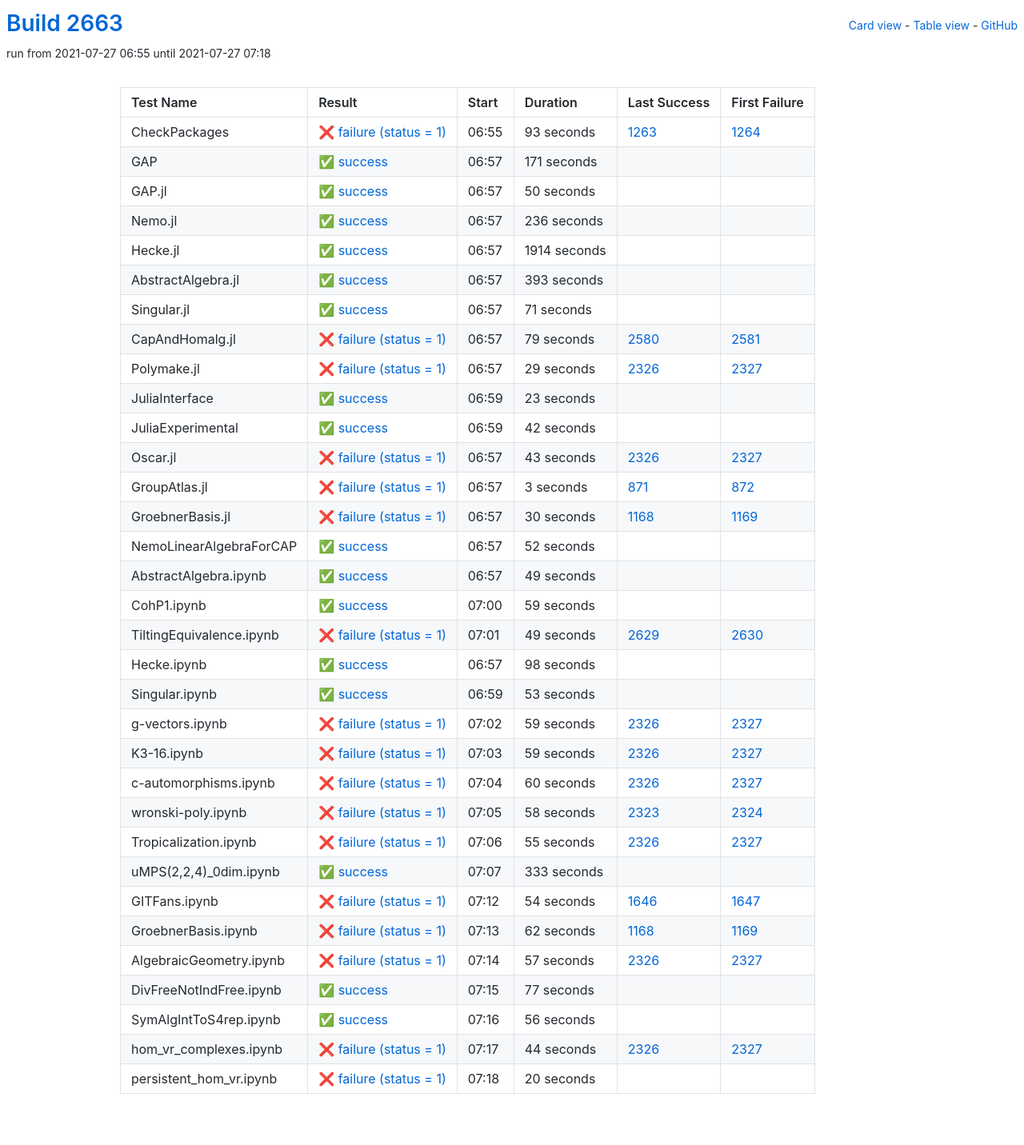
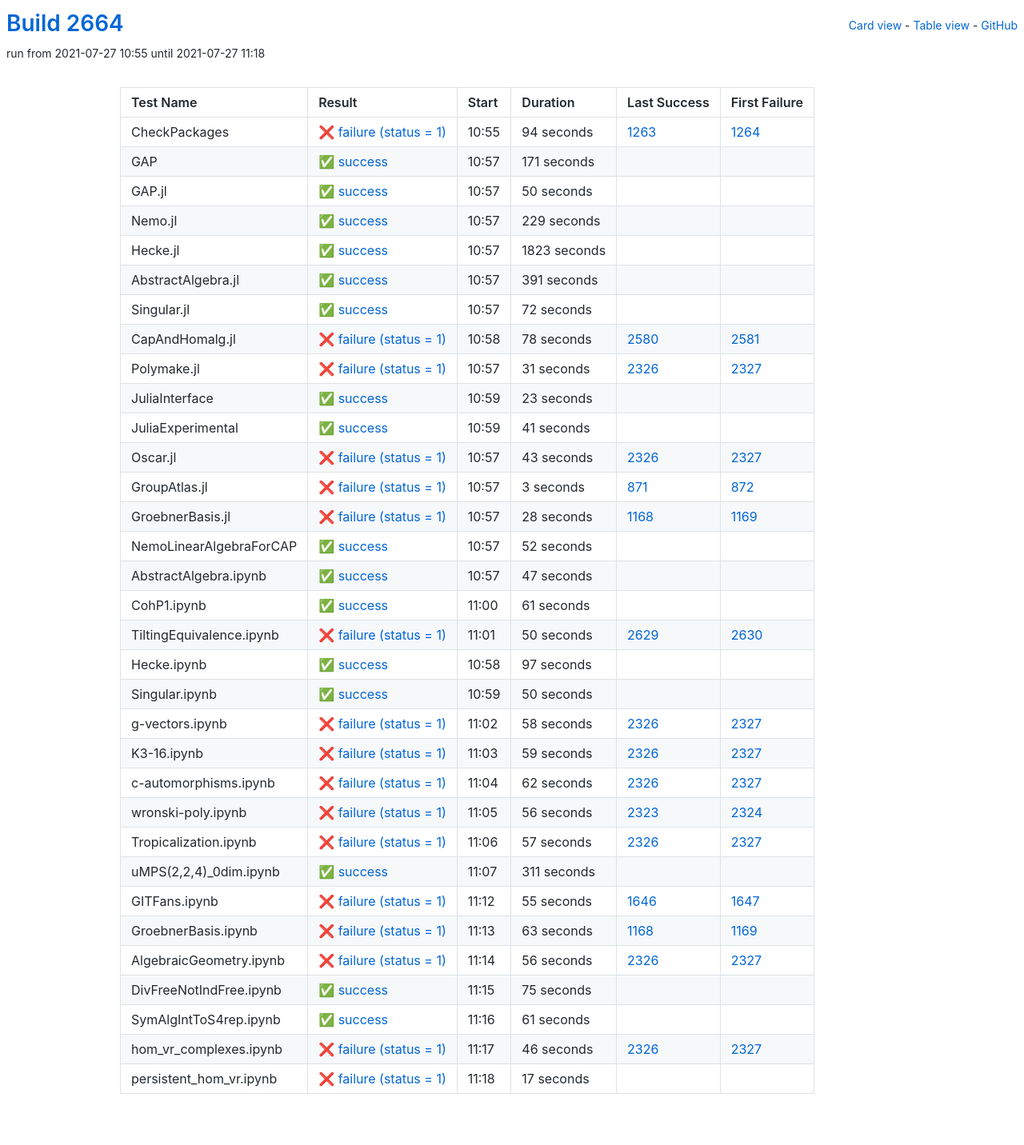
Before and after one commit to oscar-system/oscar-ci-status-stable, a Jekyll site: the page built from table.html, in a window 1280 px wide. Shown: the whole page at 80% size. Built offline with Jekyll 4.4.1, drawn with Linux system fonts in a browser that asks for light colours.

Commit message:
Build #2664

```diff
--- a/_data/ci.yml
+++ b/_data/ci.yml
@@ -1,6 +1,6 @@
 ---
-build: 2663
-build_url: https://oscarci.mathematik.uni-kl.de/job/oscar-stable/2663/
+build: 2664
+build_url: https://oscarci.mathematik.uni-kl.de/job/oscar-stable/2664/
 job: oscar-stable
 organization: oscar-system
 repo: oscar-ci-status-stable
@@ -8,20 +8,20 @@ repourl: https://github.com/oscar-system/oscar-ci-status-stable
 tests:
 - name: CheckPackages
   id: checkpackages
-  log: https://oscarci.mathematik.uni-kl.de/job/oscar-stable/2663/artifact/logs/build-2663/CheckPackages.log
-  start: 2021-07-27 06:55
+  log: https://oscarci.mathematik.uni-kl.de/job/oscar-stable/2664/artifact/logs/build-2664/CheckPackages.log
+  start: 2021-07-27 10:55
   success: false
   exitcode: 1
   status: failure
-  duration: 93
+  duration: 94
   last_success: 1263
   last_success_url: https://oscarci.mathematik.uni-kl.de/job/oscar-stable/1263/
   first_failure: 1264
   first_failure_url: https://oscarci.mathematik.uni-kl.de/job/oscar-stable/1264/
 - name: GAP
   id: gap
-  log: https://oscarci.mathematik.uni-kl.de/job/oscar-stable/2663/artifact/logs/build-2663/GAP.log
-  start: 2021-07-27 06:57
+  log: https://oscarci.mathematik.uni-kl.de/job/oscar-stable/2664/artifact/logs/build-2664/GAP.log
+  start: 2021-07-27 10:57
   success: true
   exitcode: 0
   status: success
@@ -32,8 +32,8 @@ tests:
   first_failure_url:
 - name: GAP.jl
   id: gap-jl
-  log: https://oscarci.mathematik.uni-kl.de/job/oscar-stable/2663/artifact/logs/build-2663/GAP.jl.log
-  start: 2021-07-27 06:57
+  log: https://oscarci.mathematik.uni-kl.de/job/oscar-stable/2664/artifact/logs/build-2664/GAP.jl.log
+  start: 2021-07-27 10:57
   success: true
   exitcode: 0
   status: success
@@ -44,80 +44,80 @@ tests:
   first_failure_url:
 - name: Nemo.jl
   id: nemo-jl
-  log: https://oscarci.mathematik.uni-kl.de/job/oscar-stable/2663/artifact/logs/build-2663/Nemo.jl.log
-  start: 2021-07-27 06:57
+  log: https://oscarci.mathematik.uni-kl.de/job/oscar-stable/2664/artifact/logs/build-2664/Nemo.jl.log
+  start: 2021-07-27 10:57
   success: true
   exitcode: 0
   status: success
-  duration: 236
+  duration: 229
   last_success: false
   last_success_url:
   first_failure: false
   first_failure_url:
 - name: Hecke.jl
   id: hecke-jl
-  log: https://oscarci.mathematik.uni-kl.de/job/oscar-stable/2663/artifact/logs/build-2663/Hecke.jl.log
-  start: 2021-07-27 06:57
+  log: https://oscarci.mathematik.uni-kl.de/job/oscar-stable/2664/artifact/logs/build-2664/Hecke.jl.log
+  start: 2021-07-27 10:57
   success: true
   exitcode: 0
   status: success
-  duration: 1914
+  duration: 1823
   last_success: false
   last_success_url:
   first_failure: false
   first_failure_url:
 - name: AbstractAlgebra.jl
   id: abstractalgebra-jl
-  log: https://oscarci.mathematik.uni-kl.de/job/oscar-stable/2663/artifact/logs/build-2663/AbstractAlgebra.jl.log
-  start: 2021-07-27 06:57
+  log: https://oscarci.mathematik.uni-kl.de/job/oscar-stable/2664/artifact/logs/build-2664/AbstractAlgebra.jl.log
+  start: 2021-07-27 10:57
   success: true
   exitcode: 0
   status: success
-  duration: 393
+  duration: 391
   last_success: false
   last_success_url:
   first_failure: false
   first_failure_url:
 - name: Singular.jl
   id: singular-jl
-  log: https://oscarci.mathematik.uni-kl.de/job/oscar-stable/2663/artifact/logs/build-2663/Singular.jl.log
-  start: 2021-07-27 06:57
+  log: https://oscarci.mathematik.uni-kl.de/job/oscar-stable/2664/artifact/logs/build-2664/Singular.jl.log
+  start: 2021-07-27 10:57
   success: true
   exitcode: 0
   status: success
-  duration: 71
+  duration: 72
   last_success: false
   last_success_url:
   first_failure: false
   first_failure_url:
 - name: CapAndHomalg.jl
   id: capandhomalg-jl
-  log: https://oscarci.mathematik.uni-kl.de/job/oscar-stable/2663/artifact/logs/build-2663/CapAndHomalg.jl.log
-  start: 2021-07-27 06:57
+  log: https://oscarci.mathematik.uni-kl.de/job/oscar-stable/2664/artifact/logs/build-2664/CapAndHomalg.jl.log
+  start: 2021-07-27 10:58
   success: false
   exitcode: 1
   status: failure
-  duration: 79
+  duration: 78
   last_success: 2580
   last_success_url: https://oscarci.mathematik.uni-kl.de/job/oscar-stable/2580/
   first_failure: 2581
   first_failure_url: https://oscarci.mathematik.uni-kl.de/job/oscar-stable/2581/
 - name: Polymake.jl
   id: polymake-jl
-  log: https://oscarci.mathematik.uni-kl.de/job/oscar-stable/2663/artifact/logs/build-2663/Polymake.jl.log
-  start: 2021-07-27 06:57
+  log: https://oscarci.mathematik.uni-kl.de/job/oscar-stable/2664/artifact/logs/build-2664/Polymake.jl.log
+  start: 2021-07-27 10:57
   success: false
   exitcode: 1
   status: failure
-  duration: 29
+  duration: 31
   last_success: 2326
   last_success_url: https://oscarci.mathematik.uni-kl.de/job/oscar-stable/2326/
   first_failure: 2327
   first_failure_url: https://oscarci.mathematik.uni-kl.de/job/oscar-stable/2327/
 - name: JuliaInterface
   id: juliainterface
-  log: https://oscarci.mathematik.uni-kl.de/job/oscar-stable/2663/artifact/logs/build-2663/JuliaInterface.log
-  start: 2021-07-27 06:59
+  log: https://oscarci.mathematik.uni-kl.de/job/oscar-stable/2664/artifact/logs/build-2664/JuliaInterface.log
+  start: 2021-07-27 10:59
   success: true
   exitcode: 0
   status: success
@@ -128,20 +128,20 @@ tests:
   first_failure_url:
 - name: JuliaExperimental
   id: juliaexperimental
-  log: https://oscarci.mathematik.uni-kl.de/job/oscar-stable/2663/artifact/logs/build-2663/JuliaExperimental.log
-  start: 2021-07-27 06:59
+  log: https://oscarci.mathematik.uni-kl.de/job/oscar-stable/2664/artifact/logs/build-2664/JuliaExperimental.log
+  start: 2021-07-27 10:59
   success: true
   exitcode: 0
   status: success
-  duration: 42
+  duration: 41
   last_success: false
   last_success_url:
   first_failure: false
   first_failure_url:
 - name: Oscar.jl
   id: oscar-jl
-  log: https://oscarci.mathematik.uni-kl.de/job/oscar-stable/2663/artifact/logs/build-2663/Oscar.jl.log
-  start: 2021-07-27 06:57
+  log: https://oscarci.mathematik.uni-kl.de/job/oscar-stable/2664/artifact/logs/build-2664/Oscar.jl.log
+  start: 2021-07-27 10:57
   success: false
   exitcode: 1
   status: failure
@@ -152,8 +152,8 @@ tests:
   first_failure_url: https://oscarci.mathematik.uni-kl.de/job/oscar-stable/2327/
 - name: GroupAtlas.jl
   id: groupatlas-jl
-  log: https://oscarci.mathematik.uni-kl.de/job/oscar-stable/2663/artifact/logs/build-2663/GroupAtlas.jl.log
-  start: 2021-07-27 06:57
+  log: https://oscarci.mathematik.uni-kl.de/job/oscar-stable/2664/artifact/logs/build-2664/GroupAtlas.jl.log
+  start: 2021-07-27 10:57
   success: false
   exitcode: 1
   status: failure
@@ -164,20 +164,20 @@ tests:
   first_failure_url: https://oscarci.mathematik.uni-kl.de/job/oscar-stable/872/
 - name: GroebnerBasis.jl
   id: groebnerbasis-jl
-  log: https://oscarci.mathematik.uni-kl.de/job/oscar-stable/2663/artifact/logs/build-2663/GroebnerBasis.jl.log
-  start: 2021-07-27 06:57
+  log: https://oscarci.mathematik.uni-kl.de/job/oscar-stable/2664/artifact/logs/build-2664/GroebnerBasis.jl.log
+  start: 2021-07-27 10:57
   success: false
   exitcode: 1
   status: failure
-  duration: 30
+  duration: 28
   last_success: 1168
   last_success_url: https://oscarci.mathematik.uni-kl.de/job/oscar-stable/1168/
   first_failure: 1169
   first_failure_url: https://oscarci.mathematik.uni-kl.de/job/oscar-stable/1169/
 - name: NemoLinearAlgebraForCAP
   id: nemolinearalgebraforcap
-  log: https://oscarci.mathematik.uni-kl.de/job/oscar-stable/2663/artifact/logs/build-2663/NemoLinearAlgebraForCAP.log
-  start: 2021-07-27 06:57
+  log: https://oscarci.mathematik.uni-kl.de/job/oscar-stable/2664/artifact/logs/build-2664/NemoLinearAlgebraForCAP.log
+  start: 2021-07-27 10:57
   success: true
   exitcode: 0
   status: success
@@ -188,80 +188,80 @@ tests:
   first_failure_url:
 - name: AbstractAlgebra.ipynb
   id: abstractalgebra-ipynb
-  log: https://oscarci.mathematik.uni-kl.de/job/oscar-stable/2663/artifact/logs/build-2663/AbstractAlgebra.ipynb.log
-  start: 2021-07-27 06:57
+  log: https://oscarci.mathematik.uni-kl.de/job/oscar-stable/2664/artifact/logs/build-2664/AbstractAlgebra.ipynb.log
+  start: 2021-07-27 10:57
   success: true
   exitcode: 0
   status: success
-  duration: 49
+  duration: 47
   last_success: false
   last_success_url:
   first_failure: false
   first_failure_url:
 - name: CohP1.ipynb
   id: cohp1-ipynb
-  log: https://oscarci.mathematik.uni-kl.de/job/oscar-stable/2663/artifact/logs/build-2663/CohP1.ipynb.log
-  start: 2021-07-27 07:00
+  log: https://oscarci.mathematik.uni-kl.de/job/oscar-stable/2664/artifact/logs/build-2664/CohP1.ipynb.log
+  start: 2021-07-27 11:00
   success: true
   exitcode: 0
   status: success
-  duration: 59
+  duration: 61
   last_success: false
   last_success_url:
   first_failure: false
   first_failure_url:
 - name: TiltingEquivalence.ipynb
   id: tiltingequivalence-ipynb
-  log: https://oscarci.mathematik.uni-kl.de/job/oscar-stable/2663/artifact/logs/build-2663/TiltingEquivalence.ipynb.log
-  start: 2021-07-27 07:01
+  log: https://oscarci.mathematik.uni-kl.de/job/oscar-stable/2664/artifact/logs/build-2664/TiltingEquivalence.ipynb.log
+  start: 2021-07-27 11:01
   success: false
   exitcode: 1
   status: failure
-  duration: 49
+  duration: 50
   last_success: 2629
   last_success_url: https://oscarci.mathematik.uni-kl.de/job/oscar-stable/2629/
   first_failure: 2630
   first_failure_url: https://oscarci.mathematik.uni-kl.de/job/oscar-stable/2630/
 - name: Hecke.ipynb
   id: hecke-ipynb
-  log: https://oscarci.mathematik.uni-kl.de/job/oscar-stable/2663/artifact/logs/build-2663/Hecke.ipynb.log
-  start: 2021-07-27 06:57
+  log: https://oscarci.mathematik.uni-kl.de/job/oscar-stable/2664/artifact/logs/build-2664/Hecke.ipynb.log
+  start: 2021-07-27 10:58
   success: true
   exitcode: 0
   status: success
-  duration: 98
+  duration: 97
   last_success: false
   last_success_url:
   first_failure: false
   first_failure_url:
 - name: Singular.ipynb
   id: singular-ipynb
-  log: https://oscarci.mathematik.uni-kl.de/job/oscar-stable/2663/artifact/logs/build-2663/Singular.ipynb.log
-  start: 2021-07-27 06:59
+  log: https://oscarci.mathematik.uni-kl.de/job/oscar-stable/2664/artifact/logs/build-2664/Singular.ipynb.log
+  start: 2021-07-27 10:59
   success: true
   exitcode: 0
   status: success
-  duration: 53
+  duration: 50
   last_success: false
   last_success_url:
   first_failure: false
   first_failure_url:
 - name: g-vectors.ipynb
   id: g-vectors-ipynb
-  log: https://oscarci.mathematik.uni-kl.de/job/oscar-stable/2663/artifact/logs/build-2663/g-vectors.ipynb.log
-  start: 2021-07-27 07:02
+  log: https://oscarci.mathematik.uni-kl.de/job/oscar-stable/2664/artifact/logs/build-2664/g-vectors.ipynb.log
+  start: 2021-07-27 11:02
   success: false
   exitcode: 1
   status: failure
-  duration: 59
+  duration: 58
   last_success: 2326
   last_success_url: https://oscarci.mathematik.uni-kl.de/job/oscar-stable/2326/
   first_failure: 2327
   first_failure_url: https://oscarci.mathematik.uni-kl.de/job/oscar-stable/2327/
 - name: K3-16.ipynb
   id: k3-16-ipynb
-  log: https://oscarci.mathematik.uni-kl.de/job/oscar-stable/2663/artifact/logs/build-2663/K3-16.ipynb.log
-  start: 2021-07-27 07:03
+  log: https://oscarci.mathematik.uni-kl.de/job/oscar-stable/2664/artifact/logs/build-2664/K3-16.ipynb.log
+  start: 2021-07-27 11:03
   success: false
   exitcode: 1
   status: failure
@@ -272,80 +272,32 @@ tests:
   first_failure_url: https://oscarci.mathematik.uni-kl.de/job/oscar-stable/2327/
 - name: c-automorphisms.ipynb
   id: c-automorphisms-ipynb
-  log: https://oscarci.mathematik.uni-kl.de/job/oscar-stable/2663/artifact/logs/build-2663/c-automorphisms.ipynb.log
-  start: 2021-07-27 07:04
+  log: https://oscarci.mathematik.uni-kl.de/job/oscar-stable/2664/artifact/logs/build-2664/c-automorphisms.ipynb.log
+  start: 2021-07-27 11:04
   success: false
   exitcode: 1
   status: failure
-  duration: 60
+  duration: 62
   last_success: 2326
   last_success_url: https://oscarci.mathematik.uni-kl.de/job/oscar-stable/2326/
   first_failure: 2327
   first_failure_url: https://oscarci.mathematik.uni-kl.de/job/oscar-stable/2327/
 - name: wronski-poly.ipynb
   id: wronski-poly-ipynb
-  log: https://oscarci.mathematik.uni-kl.de/job/oscar-stable/2663/artifact/logs/build-2663/wronski-poly.ipynb.log
-  start: 2021-07-27 07:05
+  log: https://oscarci.mathematik.uni-kl.de/job/oscar-stable/2664/artifact/logs/build-2664/wronski-poly.ipynb.log
+  start: 2021-07-27 11:05
   success: false
   exitcode: 1
   status: failure
-  duration: 58
+  duration: 56
   last_success: 2323
   last_success_url: https://oscarci.mathematik.uni-kl.de/job/oscar-stable/2323/
   first_failure: 2324
   first_failure_url: https://oscarci.mathematik.uni-kl.de/job/oscar-stable/2324/
 - name: Tropicalization.ipynb
   id: tropicalization-ipynb
-  log: https://oscarci.mathematik.uni-kl.de/job/oscar-stable/2663/artifact/logs/build-2663/Tropicalization.ipynb.log
-  start: 2021-07-27 07:06
-  success: false
-  exitcode: 1
-  status: failure
-  duration: 55
-  last_success: 2326
-  last_success_url: https://oscarci.mathematik.uni-kl.de/job/oscar-stable/2326/
-  first_failure: 2327
-  first_failure_url: https://oscarci.mathematik.uni-kl.de/job/oscar-stable/2327/
-- name: uMPS(2,2,4)_0dim.ipynb
-  id: umps-2-2-4-0dim-ipynb
-  log: https://oscarci.mathematik.uni-kl.de/job/oscar-stable/2663/artifact/logs/build-2663/uMPS-2-2-4-_0dim.ipynb.log
-  start: 2021-07-27 07:07
-  success: true
-  exitcode: 0
-  status: success
-  duration: 333
-  last_success: false
-  last_success_url:
-  first_failure: false
-  first_failure_url:
-- name: GITFans.ipynb
-  id: gitfans-ipynb
-  log: https://oscarci.mathematik.uni-kl.de/job/oscar-stable/2663/artifact/logs/build-2663/GITFans.ipynb.log
-  start: 2021-07-27 07:12
-  success: false
-  exitcode: 1
-  status: failure
-  duration: 54
-  last_success: 1646
-  last_success_url: https://oscarci.mathematik.uni-kl.de/job/oscar-stable/1646/
-  first_failure: 1647
-  first_failure_url: https://oscarci.mathematik.uni-kl.de/job/oscar-stable/1647/
-- name: GroebnerBasis.ipynb
-  id: groebnerbasis-ipynb
-  log: https://oscarci.mathematik.uni-kl.de/job/oscar-stable/2663/artifact/logs/build-2663/GroebnerBasis.ipynb.log
-  start: 2021-07-27 07:13
-  success: false
-  exitcode: 1
-  status: failure
-  duration: 62
-  last_success: 1168
-  last_success_url: https://oscarci.mathematik.uni-kl.de/job/oscar-stable/1168/
-  first_failure: 1169
-  first_failure_url: https://oscarci.mathematik.uni-kl.de/job/oscar-stable/1169/
-- name: AlgebraicGeometry.ipynb
-  id: algebraicgeometry-ipynb
-  log: https://oscarci.mathematik.uni-kl.de/job/oscar-stable/2663/artifact/logs/build-2663/AlgebraicGeometry.ipynb.log
-  start: 2021-07-27 07:14
+  log: https://oscarci.mathematik.uni-kl.de/job/oscar-stable/2664/artifact/logs/build-2664/Tropicalization.ipynb.log
+  start: 2021-07-27 11:06
   success: false
   exitcode: 1
   status: failure
@@ -354,50 +306,98 @@ tests:
   last_success_url: https://oscarci.mathematik.uni-kl.de/job/oscar-stable/2326/
   first_failure: 2327
   first_failure_url: https://oscarci.mathematik.uni-kl.de/job/oscar-stable/2327/
-- name: DivFreeNotIndFree.ipynb
-  id: divfreenotindfree-ipynb
-  log: https://oscarci.mathematik.uni-kl.de/job/oscar-stable/2663/artifact/logs/build-2663/DivFreeNotIndFree.ipynb.log
-  start: 2021-07-27 07:15
+- name: uMPS(2,2,4)_0dim.ipynb
+  id: umps-2-2-4-0dim-ipynb
+  log: https://oscarci.mathematik.uni-kl.de/job/oscar-stable/2664/artifact/logs/build-2664/uMPS-2-2-4-_0dim.ipynb.log
+  start: 2021-07-27 11:07
   success: true
   exitcode: 0
   status: success
-  duration: 77
+  duration: 311
+  last_success: false
+  last_success_url:
+  first_failure: false
+  first_failure_url:
+- name: GITFans.ipynb
+  id: gitfans-ipynb
+  log: https://oscarci.mathematik.uni-kl.de/job/oscar-stable/2664/artifact/logs/build-2664/GITFans.ipynb.log
+  start: 2021-07-27 11:12
+  success: false
+  exitcode: 1
+  status: failure
+  duration: 55
+  last_success: 1646
+  last_success_url: https://oscarci.mathematik.uni-kl.de/job/oscar-stable/1646/
+  first_failure: 1647
+  first_failure_url: https://oscarci.mathematik.uni-kl.de/job/oscar-stable/1647/
+- name: GroebnerBasis.ipynb
+  id: groebnerbasis-ipynb
+  log: https://oscarci.mathematik.uni-kl.de/job/oscar-stable/2664/artifact/logs/build-2664/GroebnerBasis.ipynb.log
+  start: 2021-07-27 11:13
+  success: false
+  exitcode: 1
+  status: failure
+  duration: 63
+  last_success: 1168
+  last_success_url: https://oscarci.mathematik.uni-kl.de/job/oscar-stable/1168/
+  first_failure: 1169
+  first_failure_url: https://oscarci.mathematik.uni-kl.de/job/oscar-stable/1169/
+- name: AlgebraicGeometry.ipynb
+  id: algebraicgeometry-ipynb
+  log: https://oscarci.mathematik.uni-kl.de/job/oscar-stable/2664/artifact/logs/build-2664/AlgebraicGeometry.ipynb.log
+  start: 2021-07-27 11:14
+  success: false
+  exitcode: 1
+  status: failure
+  duration: 56
+  last_success: 2326
+  last_success_url: https://oscarci.mathematik.uni-kl.de/job/oscar-stable/2326/
+  first_failure: 2327
+  first_failure_url: https://oscarci.mathematik.uni-kl.de/job/oscar-stable/2327/
+- name: DivFreeNotIndFree.ipynb
+  id: divfreenotindfree-ipynb
+  log: https://oscarci.mathematik.uni-kl.de/job/oscar-stable/2664/artifact/logs/build-2664/DivFreeNotIndFree.ipynb.log
+  start: 2021-07-27 11:15
+  success: true
+  exitcode: 0
+  status: success
+  duration: 75
   last_success: false
   last_success_url:
   first_failure: false
   first_failure_url:
 - name: SymAlgIntToS4rep.ipynb
   id: symalginttos4rep-ipynb
-  log: https://oscarci.mathematik.uni-kl.de/job/oscar-stable/2663/artifact/logs/build-2663/SymAlgIntToS4rep.ipynb.log
-  start: 2021-07-27 07:16
+  log: https://oscarci.mathematik.uni-kl.de/job/oscar-stable/2664/artifact/logs/build-2664/SymAlgIntToS4rep.ipynb.log
+  start: 2021-07-27 11:16
   success: true
   exitcode: 0
   status: success
-  duration: 56
+  duration: 61
   last_success: false
   last_success_url:
   first_failure: false
   first_failure_url:
 - name: hom_vr_complexes.ipynb
   id: hom-vr-complexes-ipynb
-  log: https://oscarci.mathematik.uni-kl.de/job/oscar-stable/2663/artifact/logs/build-2663/hom_vr_complexes.ipynb.log
-  start: 2021-07-27 07:17
+  log: https://oscarci.mathematik.uni-kl.de/job/oscar-stable/2664/artifact/logs/build-2664/hom_vr_complexes.ipynb.log
+  start: 2021-07-27 11:17
   success: false
   exitcode: 1
   status: failure
-  duration: 44
+  duration: 46
   last_success: 2326
   last_success_url: https://oscarci.mathematik.uni-kl.de/job/oscar-stable/2326/
   first_failure: 2327
   first_failure_url: https://oscarci.mathematik.uni-kl.de/job/oscar-stable/2327/
 - name: persistent_hom_vr.ipynb
   id: persistent-hom-vr-ipynb
-  log: https://oscarci.mathematik.uni-kl.de/job/oscar-stable/2663/artifact/logs/build-2663/persistent_hom_vr.ipynb.log
-  start: 2021-07-27 07:18
+  log: https://oscarci.mathematik.uni-kl.de/job/oscar-stable/2664/artifact/logs/build-2664/persistent_hom_vr.ipynb.log
+  start: 2021-07-27 11:18
   success: false
   exitcode: 1
   status: failure
-  duration: 20
+  duration: 17
   last_success: false
   last_success_url:
   first_failure: false
```
Also changed, not shown: README.md.
